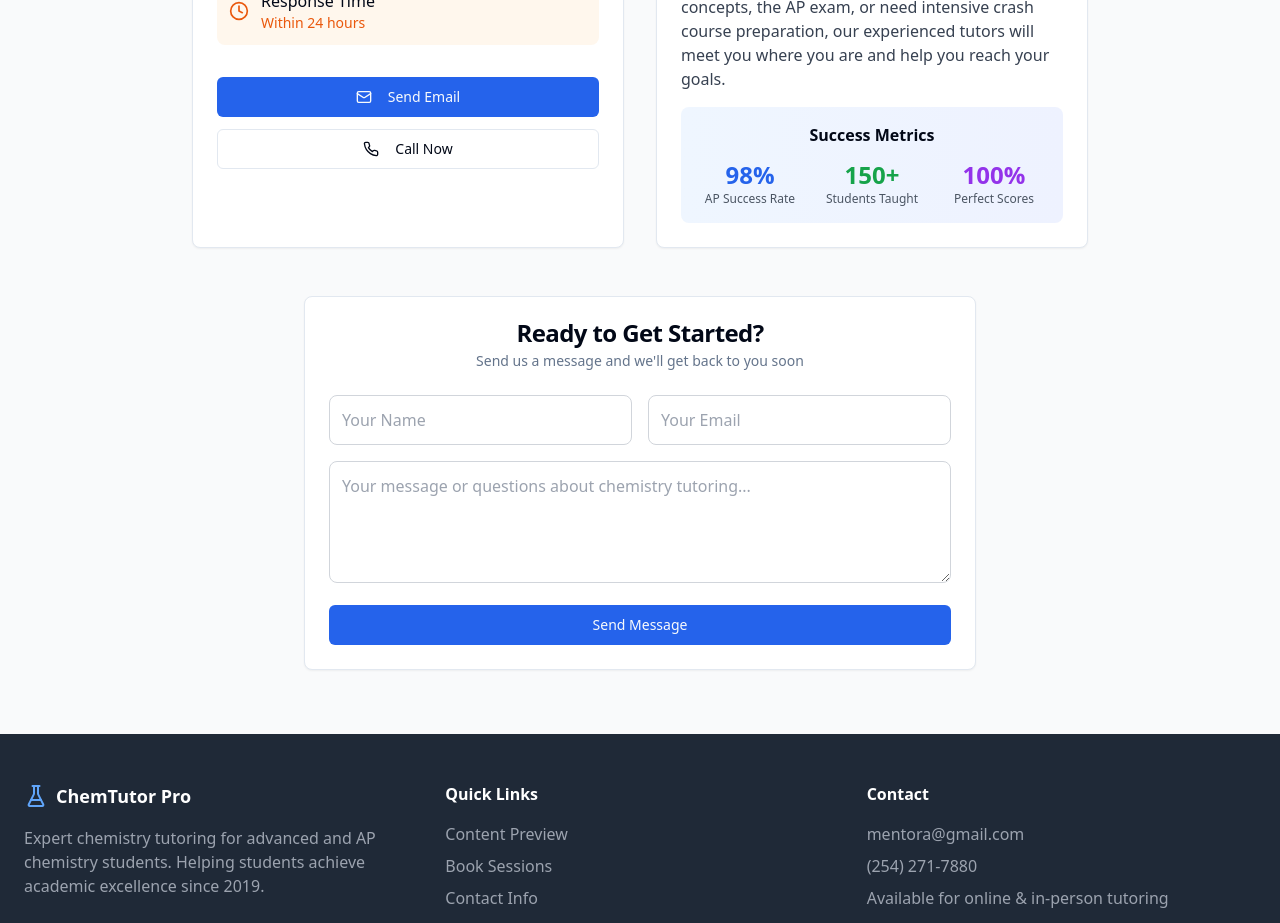
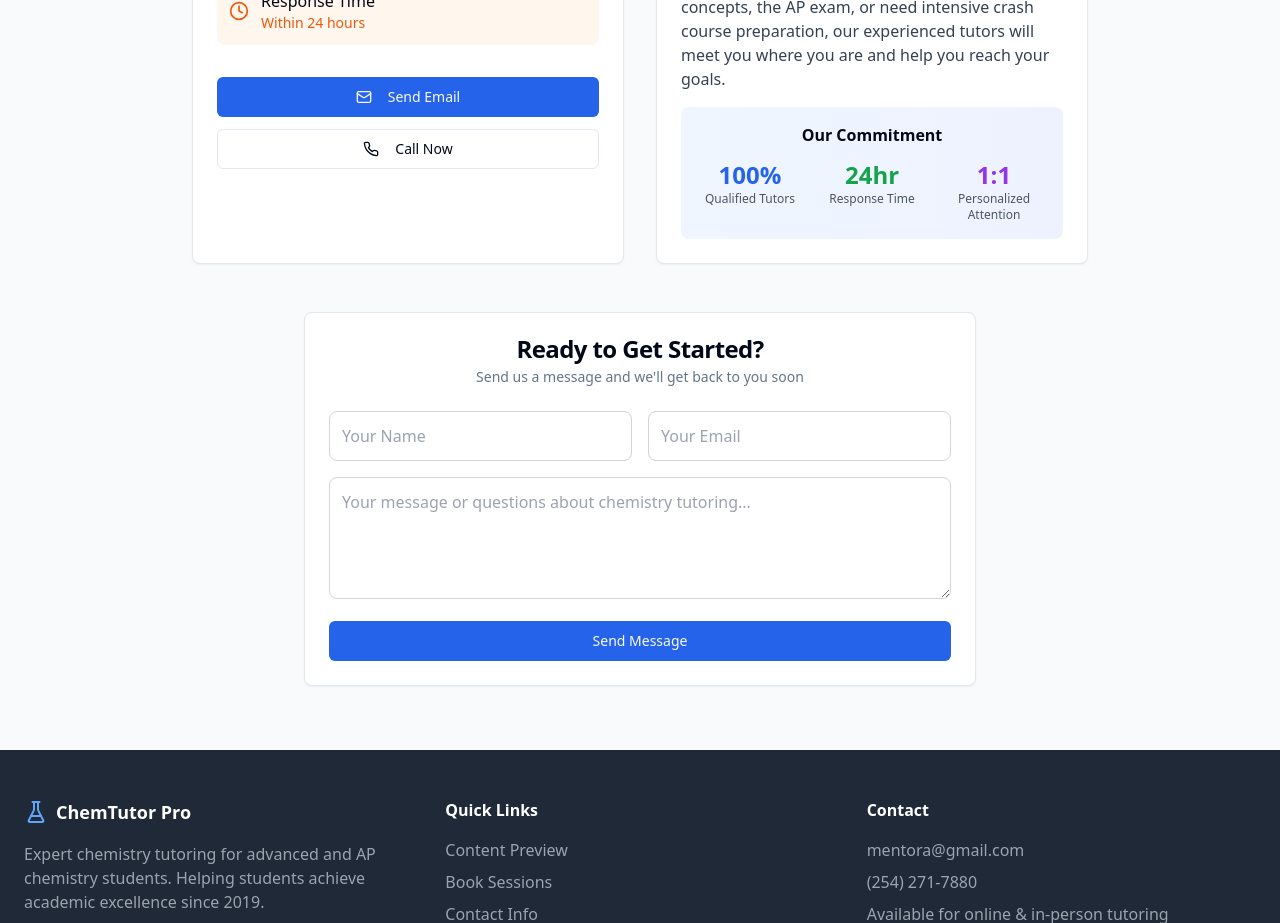
Before and after one commit to monocoder77/chem-spark-sessions-hub, a React (Vite) app: page / in a window 1280 px wide. Shown: the part 4600-5523 px from the top of the page. Built offline with nearby package versions, Linux system fonts and the light colour scheme.

Commit message:
Update success metrics
Adjust success metrics to reflect no prior students.

```diff
--- a/src/components/ContactInfo.tsx
+++ b/src/components/ContactInfo.tsx
@@ -147,19 +147,19 @@ const ContactInfo = () => {
                 </p>
 
                 <div className="mt-6 p-4 bg-gradient-to-r from-blue-50 to-indigo-50 rounded-lg">
-                  <h4 className="font-semibold mb-3 text-center">Success Metrics</h4>
+                  <h4 className="font-semibold mb-3 text-center">Our Commitment</h4>
                   <div className="grid grid-cols-3 gap-4 text-center">
                     <div>
-                      <div className="text-2xl font-bold text-blue-600">98%</div>
-                      <div className="text-xs text-gray-600">AP Success Rate</div>
+                      <div className="text-2xl font-bold text-blue-600">100%</div>
+                      <div className="text-xs text-gray-600">Qualified Tutors</div>
                     </div>
                     <div>
-                      <div className="text-2xl font-bold text-green-600">150+</div>
-                      <div className="text-xs text-gray-600">Students Taught</div>
+                      <div className="text-2xl font-bold text-green-600">24hr</div>
+                      <div className="text-xs text-gray-600">Response Time</div>
                     </div>
                     <div>
-                      <div className="text-2xl font-bold text-purple-600">100%</div>
-                      <div className="text-xs text-gray-600">Perfect Scores</div>
+                      <div className="text-2xl font-bold text-purple-600">1:1</div>
+                      <div className="text-xs text-gray-600">Personalized Attention</div>
                     </div>
                   </div>
                 </div>
```
